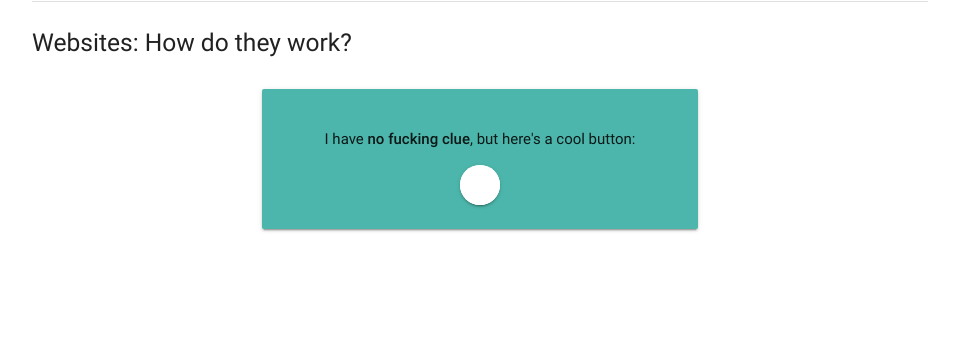
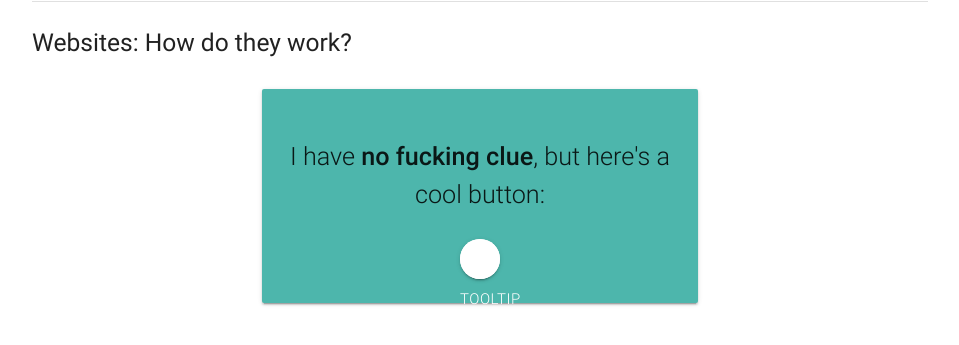
Before and after one commit to Auxiliatrix/EventDataInteractiveTimeline, a plain HTML site: page index.html in a window 1280 px wide. Shown: the part 125-470 px from the top of the page, without its empty margins (160-1119 px from the left). Drawn offline with nearby package versions, Linux system fonts and the light colour scheme.

Commit message:
Update index.html

```diff
--- a/index.html
+++ b/index.html
@@ -28,9 +28,11 @@
         </div>
         <div class="row">
           <div class="col s6 offset-s3">
-            <div class="card-panel hoverable teal lighten-2 center-align">
+            <div class="card-panel hoverable teal lighten-2 center-align flow-text">
               <p>I have <strong>no fucking clue</strong>, but here's a cool button:</p>
-              <a class="btn btn-floating pulse white"><i class="material-icons"></i></a>
+              <a class="btn btn-floating pulse white"><i class="material-icons"></i>
+                <span class="tooltiptext">Tooltip text</span>
+              </a>
             </div>
           </div>
         </div>
```
